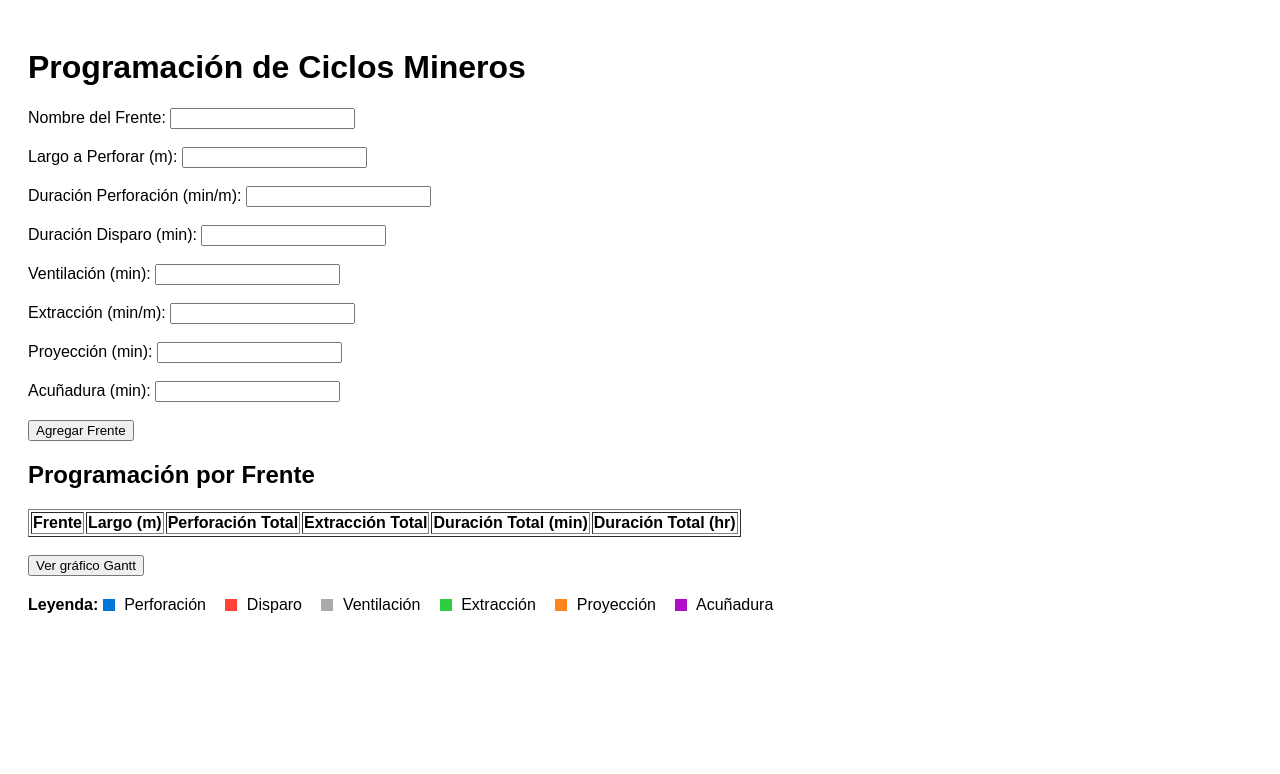
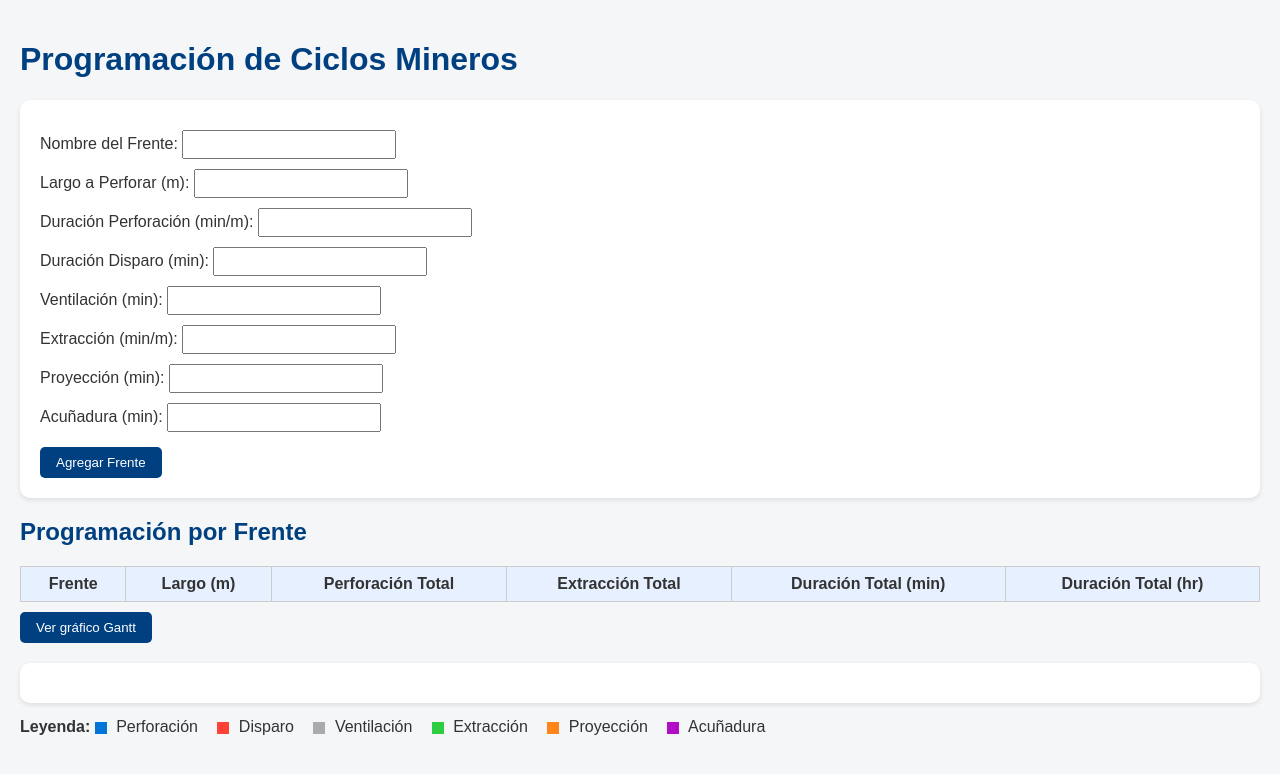
Before and after one commit to berny1520/programacion-ciclos-mineria, a plain HTML site: page index.html in a window 1280 px wide. Both pictures are taken after a click on the button "Ver gráfico Gantt". Drawn offline with Linux system fonts and the light colour scheme.

Commit message:
Add files via upload

```diff
--- a/index.html
+++ b/index.html
@@ -3,38 +3,49 @@
 <html lang="es">
 <head>
     <meta charset="UTF-8">
-    <title>Programación de Ciclos - Gantt Dinámico</title>
+    <title>Programación de Ciclos Mineros - Mejorado</title>
     <style>
-        body { font-family: Arial; padding: 20px; }
-        .barra { height: 20px; margin: 2px 0; display: inline-block; }
+        body { font-family: Arial, sans-serif; background-color: #f4f6f8; color: #333; margin: 0; padding: 20px; }
+        h1, h2 { color: #004080; }
+        form { background: #ffffff; padding: 20px; border-radius: 10px; box-shadow: 0 2px 5px rgba(0,0,0,0.1); }
+        label { display: block; margin: 10px 0 5px; }
+        input { padding: 5px; width: 200px; }
+        button { margin-top: 10px; padding: 8px 16px; background-color: #004080; color: white; border: none; border-radius: 5px; cursor: pointer; }
+        table { width: 100%; margin-top: 20px; border-collapse: collapse; background: #fff; }
+        th, td { border: 1px solid #ccc; padding: 8px; text-align: center; }
+        th { background-color: #e6f0ff; }
+        .barra { height: 20px; margin-right: 2px; display: inline-block; vertical-align: middle; position: relative; }
+        .barra span { position: absolute; left: 5px; top: 2px; font-size: 10px; color: white; }
         .perforacion { background: #0074D9; }
         .disparo { background: #FF4136; }
         .ventilacion { background: #AAAAAA; }
         .extraccion { background: #2ECC40; }
         .proyeccion { background: #FF851B; }
         .acunadura { background: #B10DC9; }
-        .leyenda span { display: inline-block; margin-right: 15px; }
+        .leyenda { margin-top: 15px; }
+        .leyenda span { margin-right: 15px; display: inline-block; }
         .leyenda .cuadro { width: 12px; height: 12px; display: inline-block; margin-right: 5px; vertical-align: middle; }
-        .filaGantt { margin: 5px 0; }
+        .filaGantt { margin-top: 10px; }
+        .contenedorGantt { background: #fff; padding: 20px; border-radius: 10px; margin-top: 20px; box-shadow: 0 2px 5px rgba(0,0,0,0.1); }
     </style>
 </head>
 <body>
     <h1>Programación de Ciclos Mineros</h1>
 
     <form id="formFrente">
-        <label>Nombre del Frente: <input type="text" id="frente" required></label><br><br>
-        <label>Largo a Perforar (m): <input type="number" id="largo" required></label><br><br>
-        <label>Duración Perforación (min/m): <input type="number" id="perforacion" required></label><br><br>
-        <label>Duración Disparo (min): <input type="number" id="disparo" required></label><br><br>
-        <label>Ventilación (min): <input type="number" id="ventilacion" required></label><br><br>
-        <label>Extracción (min/m): <input type="number" id="extraccion" required></label><br><br>
-        <label>Proyección (min): <input type="number" id="proyeccion" required></label><br><br>
-        <label>Acuñadura (min): <input type="number" id="acunadura" required></label><br><br>
+        <label>Nombre del Frente: <input type="text" id="frente" required></label>
+        <label>Largo a Perforar (m): <input type="number" id="largo" required></label>
+        <label>Duración Perforación (min/m): <input type="number" id="perforacion" required></label>
+        <label>Duración Disparo (min): <input type="number" id="disparo" required></label>
+        <label>Ventilación (min): <input type="number" id="ventilacion" required></label>
+        <label>Extracción (min/m): <input type="number" id="extraccion" required></label>
+        <label>Proyección (min): <input type="number" id="proyeccion" required></label>
+        <label>Acuñadura (min): <input type="number" id="acunadura" required></label>
         <button type="submit">Agregar Frente</button>
     </form>
 
     <h2>Programación por Frente</h2>
-    <table border="1" id="tablaResultados">
+    <table id="tablaResultados">
         <tr>
             <th>Frente</th>
             <th>Largo (m)</th>
@@ -45,10 +56,10 @@
         </tr>
     </table>
 
-    <br><button onclick="mostrarGantt()">Ver gráfico Gantt</button>
-    <div id="contenedorGantt" style="display:none; margin-top:20px;"></div>
+    <button onclick="mostrarGantt()">Ver gráfico Gantt</button>
+    <div class="contenedorGantt" id="contenedorGantt" style="display:none;"></div>
 
-    <div class="leyenda" style="margin-top:20px;">
+    <div class="leyenda">
         <strong>Leyenda:</strong>
         <span><span class="cuadro" style="background:#0074D9;"></span> Perforación</span>
         <span><span class="cuadro" style="background:#FF4136;"></span> Disparo</span>
@@ -77,7 +88,7 @@
             const totalMin = perfTotal + disparo + vent + extTotal + proy + acun;
             const totalHr = (totalMin / 60).toFixed(2);
 
-            frentes.push({ frente, perfTotal, disparo, vent, extTotal, proy, acun });
+            frentes.push({ frente, largo, perfTotal, disparo, vent, extTotal, proy, acun, totalMin, totalHr });
 
             const tabla = document.getElementById('tablaResultados');
             const fila = tabla.insertRow(-1);
@@ -95,14 +106,19 @@
                 const fila = document.createElement('div');
                 fila.className = 'filaGantt';
                 fila.innerHTML = `<strong>${f.frente}</strong><br>` +
-                    `<span class='barra perforacion' style='width:${f.perfTotal}px' title='Perforación'></span>` +
-                    `<span class='barra disparo' style='width:${f.disparo}px' title='Disparo'></span>` +
-                    `<span class='barra ventilacion' style='width:${f.vent}px' title='Ventilación'></span>` +
-                    `<span class='barra extraccion' style='width:${f.extTotal}px' title='Extracción'></span>` +
-                    `<span class='barra proyeccion' style='width:${f.proy}px' title='Proyección'></span>` +
-                    `<span class='barra acunadura' style='width:${f.acun}px' title='Acuñadura'></span>`;
+                    crearBarra("perforacion", f.perfTotal) +
+                    crearBarra("disparo", f.disparo) +
+                    crearBarra("ventilacion", f.vent) +
+                    crearBarra("extraccion", f.extTotal) +
+                    crearBarra("proyeccion", f.proy) +
+                    crearBarra("acunadura", f.acun);
                 contenedor.appendChild(fila);
             });
+        }
+
+        function crearBarra(tipo, valor) {
+            const horas = (valor / 60).toFixed(1);
+            return `<span class='barra ${tipo}' style='width:${valor}px'><span>${horas}h</span></span>`;
         }
     </script>
 </body>
```
